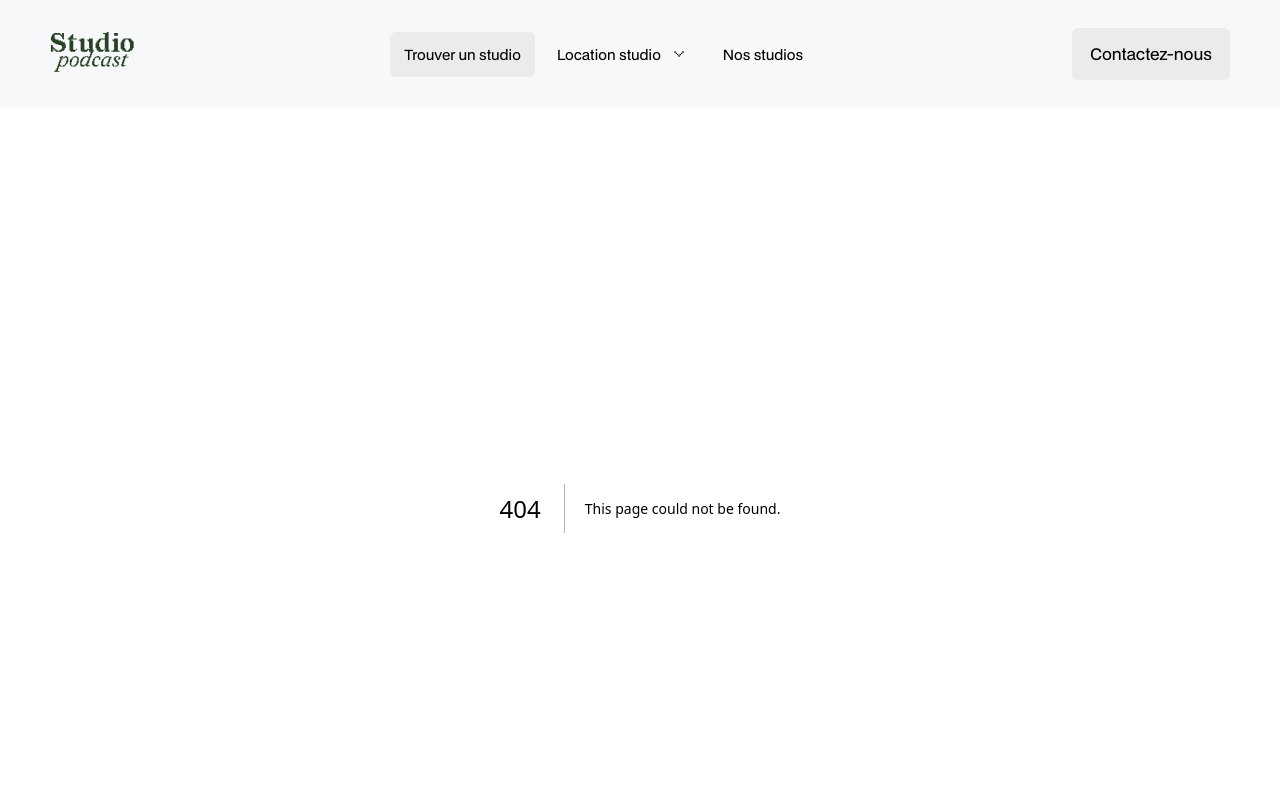
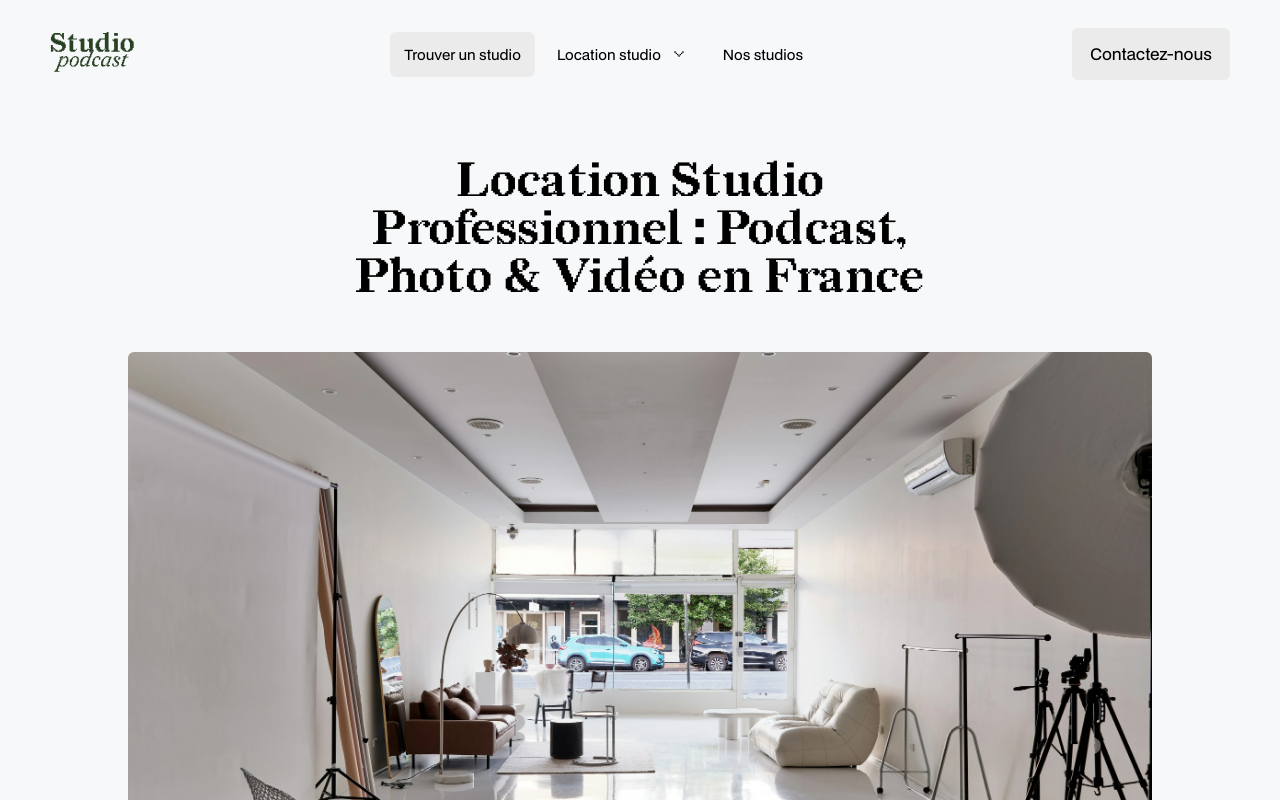
Before and after one commit to HeyAnto/studio-podcast, a Next.js app: page /location-studio in a window 1280 px wide. Before the commit this address had no page. Shown: the top 800 px of the page. Built offline with nearby package versions, Linux system fonts and the light colour scheme.

Commit message:
Add Location Studio page with ContentHero

```diff
--- /dev/null
+++ b/src/app/location-studio/page.tsx
@@ -0,0 +1,31 @@
+import ContentHero from "@/components/contentSections/ContentHero";
+import type { Metadata } from "next";
+
+export const metadata: Metadata = {
+  title:
+    "Studio Podcast - Location Studio Professionnel (Podcast, Photo, Vidéo) en France",
+  description:
+    "Découvrez et louez le studio idéal pour vos projets. Studios podcast, photo et vidéo équipés de matériel professionnel partout en France. Simplicité et qualité garanties.",
+  robots: {
+    index: true,
+    follow: true,
+    noarchive: false,
+    nosnippet: false,
+  },
+};
+
+const LocationStudioPage = () => {
+  return (
+    <main className="gap-50">
+      <ContentHero
+        title="Location Studio Professionnel : Podcast, Photo & Vidéo en France"
+        description={`Paris, ville lumière et capitale de la création, offre un cadre incomparable pour tous vos projets audiovisuels. Sur Studio Podcast, découvrez une sélection raffinée de studios à louer à Paris, adaptés à l'enregistrement de podcasts, aux shootings photo professionnels et aux productions vidéo de haute volée. Que vous soyez dans le Marais, à Montmartre, près de la Tour Eiffel ou à Bastille, trouvez l'environnement idéal qui fera décoller votre projet.
+
+        Notre annuaire vous propose des studios équipés des dernières technologies, accessibles et conçus pour stimuler votre inspiration. Explorez les options disponibles pour chaque type de besoin spécifique.`}
+        coverImg="/images/location-studio/img-cover-location-studio.webp"
+      />
+    </main>
+  );
+};
+
+export default LocationStudioPage;
```
